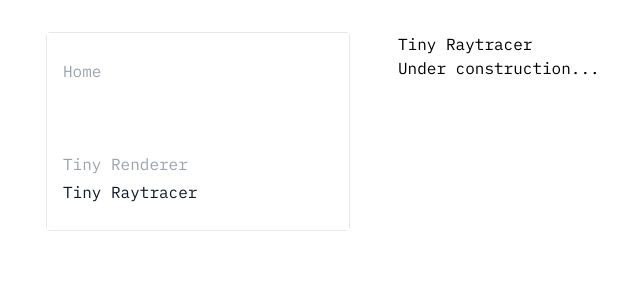
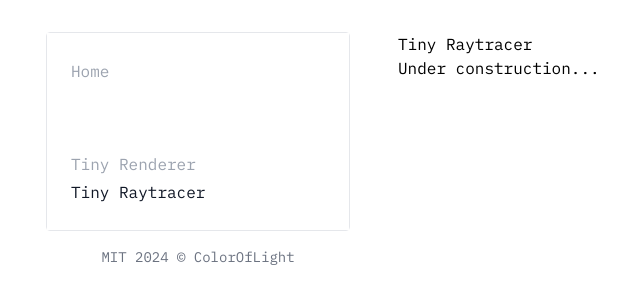
Before and after one commit to ColorOfLight/tiny-series, a React (Vite) app in the folder page/: page /tiny-raytracer in a window 1280 px wide. Shown: the top 304 px of the page, without its empty margins (98-738 px from the left). Built offline with nearby package versions, Linux system fonts and the light colour scheme.

Commit message:
page(feat): apply Footer

```diff
--- /dev/null
+++ b/page/src/components/Footer.tsx
@@ -0,0 +1,20 @@
+import { memo, forwardRef, ComponentPropsWithoutRef } from "react";
+import clsx from "clsx";
+
+export interface FooterProps extends ComponentPropsWithoutRef<"footer"> {}
+
+const Footer = memo(
+  forwardRef<HTMLElement, FooterProps>(({ className, ...restProps }, ref) => {
+    return (
+      <footer
+        className={clsx("p-4 text-gray-600 text-sm", className)}
+        {...restProps}
+        ref={ref}
+      >
+        MIT 2024 © ColorOfLight
+      </footer>
+    );
+  })
+);
+
+export default Footer;
--- a/page/src/components/Sidebar.tsx
+++ b/page/src/components/Sidebar.tsx
@@ -16,7 +16,7 @@ const Sidebar = memo(
 
       return (
         <div
-          className={clsx(className, "w-full bg-white px-4 py-6")}
+          className={clsx(className, "w-full bg-white px-4 py-6 lg:px-6")}
           {...restProps}
           ref={ref}
         >
--- a/page/src/modules/NavigationPane.tsx
+++ b/page/src/modules/NavigationPane.tsx
@@ -1,6 +1,7 @@
 import { memo, forwardRef, ComponentPropsWithoutRef } from "react";
 import clsx from "clsx";
 import Sidebar from "@/components/Sidebar";
+import Footer from "@/components/Footer";
 
 export interface NavigationPaneProps extends ComponentPropsWithoutRef<"div"> {
   onOutsideClick?: React.EventHandler<React.MouseEvent>;
@@ -20,11 +21,10 @@ const NavigationPane = memo(
           {...restProps}
           ref={ref}
         >
-          <Sidebar
-            className="w-56 grow-0"
-            onLinksClick={onLinksClick}
-            currentPath={currentPath}
-          />
+          <div className="w-56 grow-0 bg-white flex flex-col justify-between">
+            <Sidebar onLinksClick={onLinksClick} currentPath={currentPath} />
+            <Footer />
+          </div>
           <div className="grow" onClick={onOutsideClick} />
         </div>
       );
--- a/page/src/pages/Root.tsx
+++ b/page/src/pages/Root.tsx
@@ -3,6 +3,7 @@ import Navigation from "@/modules/Navigation";
 import NavigationPane from "@/modules/NavigationPane";
 import useNavigationPane from "@/modules/NavigationPane.hook";
 import Sidebar from "@/components/Sidebar";
+import Footer from "@/components/Footer";
 
 const navigationTitleSet: Record<string, string | undefined> = {
   "/": undefined,
@@ -26,6 +27,7 @@ const RootPage = () => {
           <div className="border rounded mt-8">
             <Sidebar currentPath={pathname} />
           </div>
+          <Footer className="text-center !text-gray-500" />
         </div>
         <div className="max-w-2xl w-full shrink-0 p-8">
           <Outlet />
```
